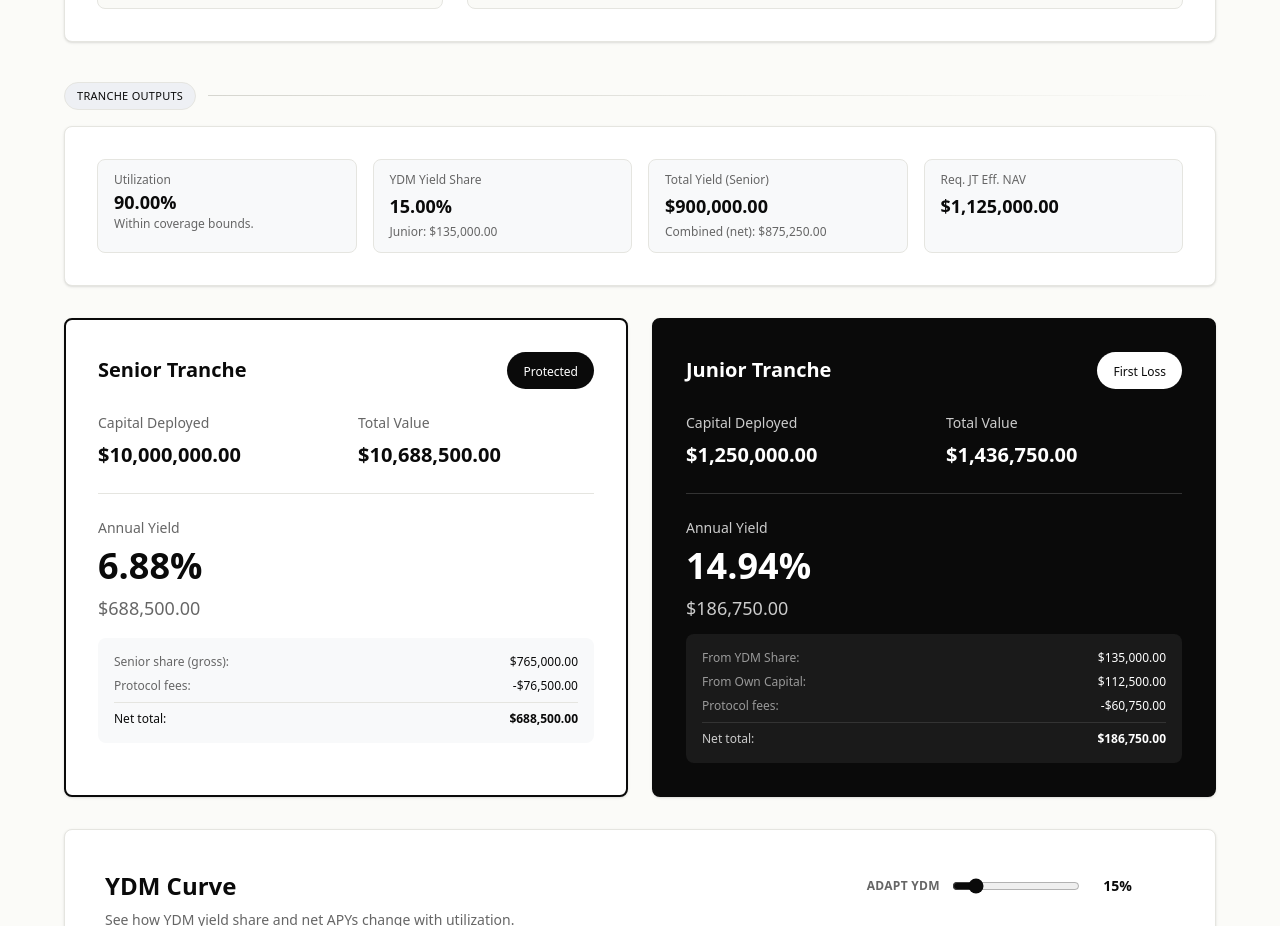
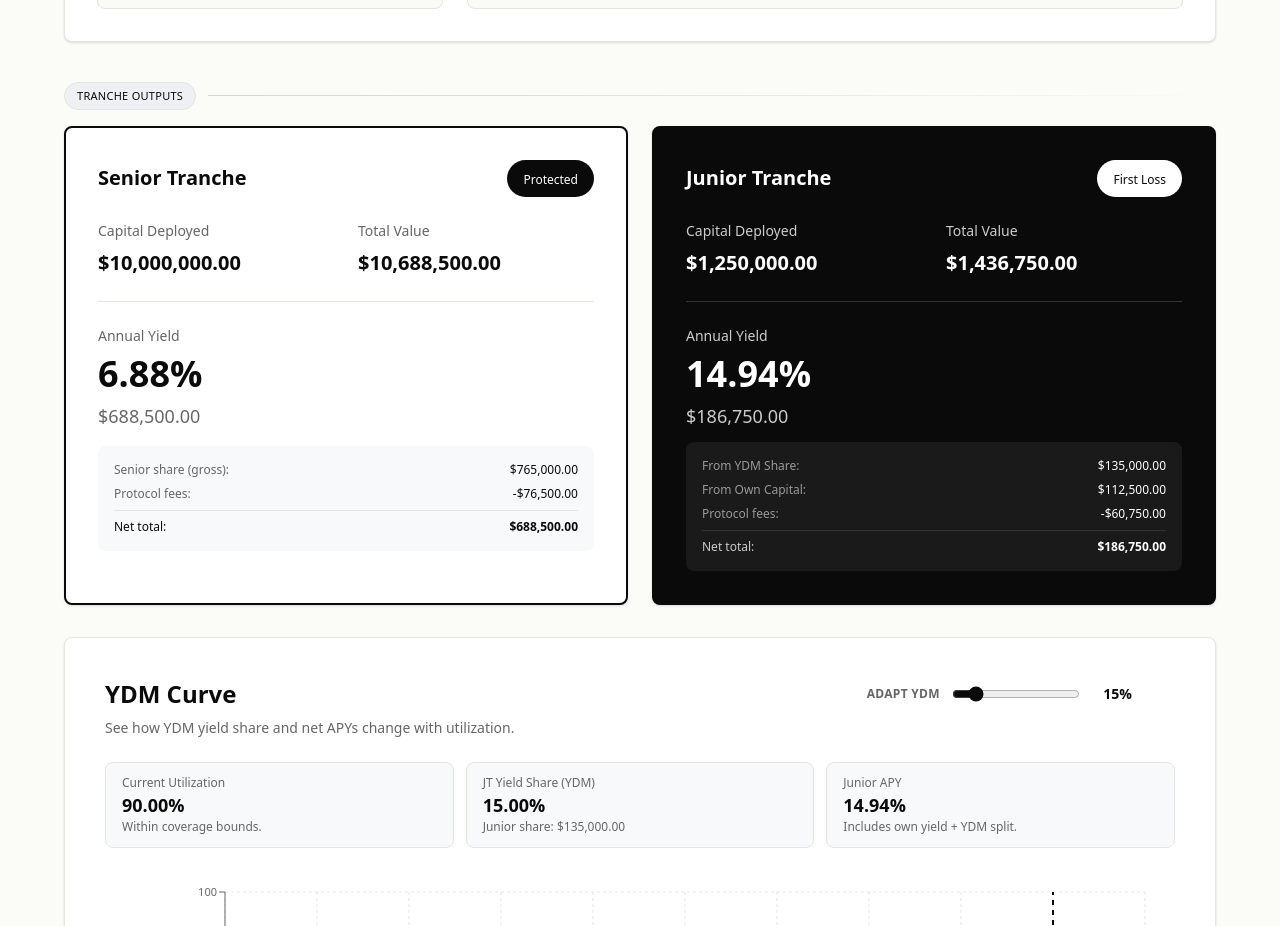
Before and after one commit to roycoprotocol/royco-simulator, a Next.js app: page / in a window 1280 px wide. Shown: the part 860-1786 px from the top of the page. Built offline with nearby package versions, Linux system fonts and the light colour scheme.

Commit message:
remove summary card row under Tranche Outputs

```diff
--- a/app/page.tsx
+++ b/app/page.tsx
@@ -1189,38 +1189,6 @@ export default function YieldSimulator() {
           <span className="flex-1 h-px bg-gradient-to-r from-[#d6d6d0] via-[#e5e5e0] to-transparent" />
         </div>
 
-        {/* Tranche Outputs */}
-        {results && results.isValid && (
-          <div className="bg-white rounded-lg border border-[#e5e5e0] p-6 md:p-8 mb-8 shadow-sm">
-            <div className="grid grid-cols-1 md:grid-cols-4 gap-4">
-              <div className={`rounded-lg border px-4 py-3 ${results.overUtilized ? 'border-[#f59e0b] bg-[#fff7ed]' : 'border-[#e5e5e0] bg-[#f8f9fa]'}`}>
-                <p className="text-xs text-[#666666]">Utilization</p>
-                <p className="text-lg font-semibold text-[#0a0a0a]">{formatPercent(results.utilization * 100)}</p>
-                {results.overUtilized ? (
-                  <p className="text-xs text-[#b45309]">Over 100%: all pool yield goes to junior</p>
-                ) : (
-                  <p className="text-xs text-[#666666]">Within coverage bounds.</p>
-                )}
-              </div>
-              <div className="rounded-lg border border-[#e5e5e0] px-4 py-3 bg-[#f8f9fa] space-y-1">
-                <p className="text-xs text-[#666666]">YDM Yield Share</p>
-                <p className="text-lg font-semibold text-[#0a0a0a]">{formatPercent(results.ydmOutput * 100)}</p>
-                <p className="text-xs text-[#666666]">Junior: {formatCurrency(results.juniorYield)}</p>
-              </div>
-              <div className="rounded-lg border border-[#e5e5e0] px-4 py-3 bg-[#f8f9fa] space-y-1">
-                <p className="text-xs text-[#666666]">Total Yield (Senior)</p>
-                <p className="text-lg font-semibold text-[#0a0a0a]">{formatCurrency(results.totalYield)}</p>
-                <p className="text-xs text-[#666666]">
-                  Combined (net): {formatCurrency(results.combinedTotalYield)}
-                </p>
-              </div>
-              <div className="rounded-lg border border-[#e5e5e0] px-4 py-3 bg-[#f8f9fa] space-y-1">
-                <p className="text-xs text-[#666666]">Req. JT Eff. NAV</p>
-                <p className="text-lg font-semibold text-[#0a0a0a]">{formatCurrency(results.requiredCoverage)}</p>
-              </div>
-            </div>
-          </div>
-        )}
 
         {/* Overutilization Banner */}
         {results && results.isValid && results.overUtilized && (
```
